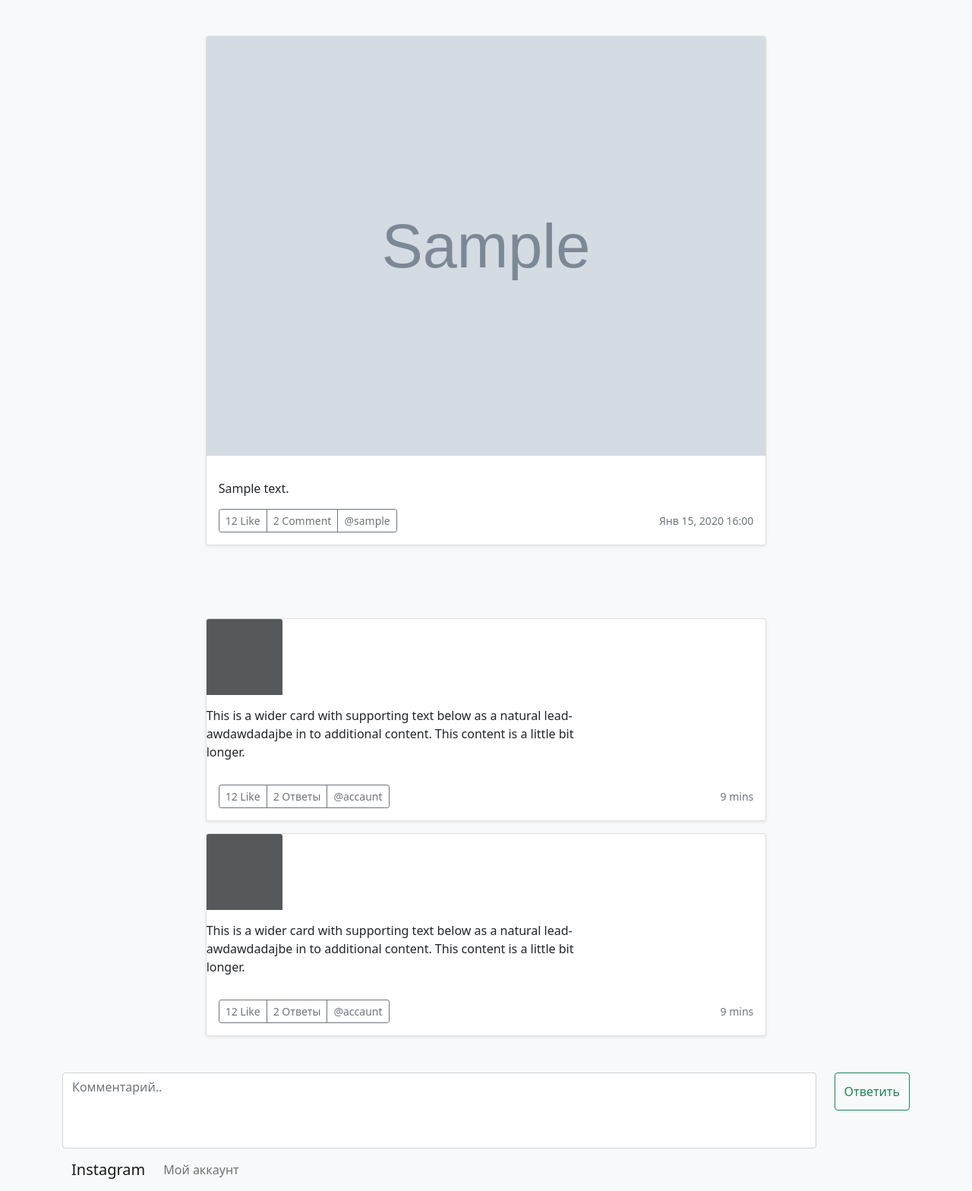
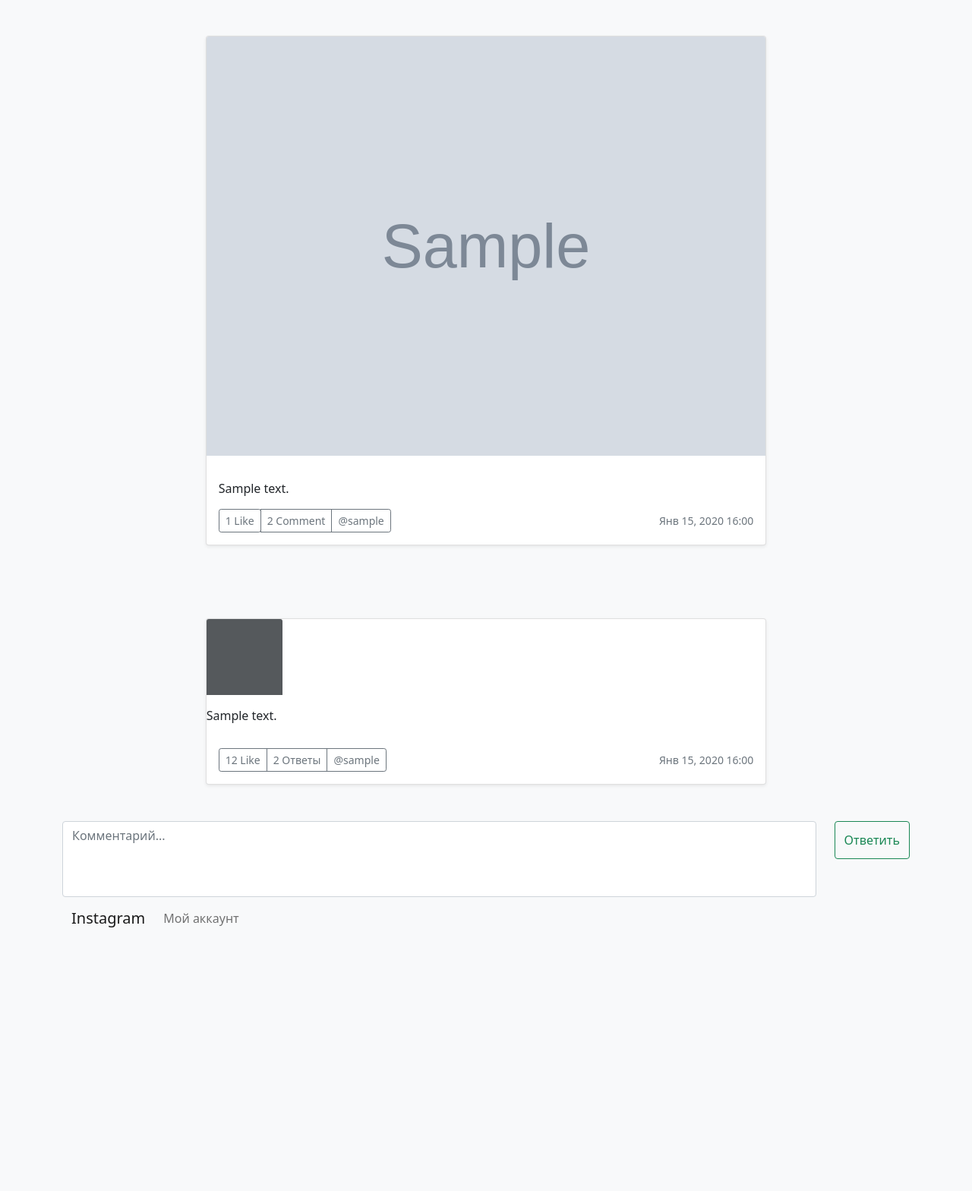
Before and after one commit to bezbak/Django_Instagram_again, a Django app: page /post_detail/1/ in a window 1280 px wide. Shown: the part 57-1625 px from the top of the page at 76% size. After the commit the page ends 1278 px from the top, so only its background shows below. Run offline with Django 3.2, Linux system fonts and the light colour scheme; tables that the repository leaves empty hold one stand-in row (values such as "Sample post"); grey boxes marked "Sample" are stand-in pictures.

Commit message:
add comments

```diff
--- a/apps/posts/models.py
+++ b/apps/posts/models.py
@@ -28,3 +28,28 @@ class Like(models.Model):
         related_name="likes",
         on_delete=models.CASCADE
     )
+
+class Comment(models.Model):
+    text = models.CharField(
+        max_length=255
+    )
+    post = models.ForeignKey(
+        Posts,
+        related_name='comment',
+        on_delete=models.CASCADE
+    )
+    user = models.ForeignKey(
+        User,
+        related_name="comment",
+        on_delete=models.CASCADE
+    )
+    created = models.DateTimeField(
+        auto_now_add=True
+    )
+    parent = models.ForeignKey(
+        'self',
+        related_name="child",
+        on_delete=models.CASCADE,
+        blank=True,
+        null=True
+    )
--- a/apps/posts/views.py
+++ b/apps/posts/views.py
@@ -1,5 +1,5 @@
 from django.shortcuts import render, redirect
-from apps.posts.models import Posts, Like
+from apps.posts.models import Posts, Like, Comment
 # Create your views here.
 
 def index(request):
@@ -32,6 +32,21 @@ def create_post(request):
 
 def post_detail(request, id):
     post = Posts.objects.get(id = id)
+    if request.method == 'POST' and request.user.is_authenticated:
+        if 'like' in request.POST:
+            try:
+                like = Like.objects.get(user = request.user, post = post)
+                like.delete()
+                return redirect('post_detail', post.id)
+            except:
+                like = Like.objects.create(user = request.user, post = post)
+                like.save()
+                return redirect('post_detail', post.id)
+        if 'comment' in request.POST:
+            text = request.POST.get('text')
+            comment = Comment.objects.create(text =text, post = post, user = request.user)
+            comment.save()
+            return redirect('post_detail', post.id)
     context = {
         "post":post
     }
--- a/templates/comment.html
+++ b/templates/comment.html
@@ -14,7 +14,10 @@
                   <p class="card-text " style="width: 500px; margin: 15px 0;">{{post.description}}</p>
                   <div class="d-flex justify-content-between align-items-center">
                     <div class="btn-group">
-                      <button type="button" class="btn btn-sm btn-outline-secondary">12 Like</button>
+                      <form method="POST" action="">
+                        {%csrf_token%}
+                        <button name="like" type="submit" class="btn btn-sm btn-outline-secondary">{{post.likes.count}} Like</button>
+                      </form>
                       <button type="button" class="btn btn-sm btn-outline-secondary">2 Comment</button>
                       <button type="button" class="btn btn-sm btn-outline-secondary">@{{post.post_user.username}}</button>
                       {%if request.user == post.post_user%}
@@ -33,31 +36,12 @@
         <div class="container">
 
           <div style="display: flex; justify-content:center;" class="row row-cols-1 row-cols-sm-1 row-cols-md-1 g-3">
-            <div class="col-8">
-              <div class="card shadow-sm">
-                <div class="flex_comm">
-                    <svg style="width: 100px; margin-right:15px;" class="bd-placeholder-img card-img-top" width="100%" height="100" xmlns="http://www.w3.org/2000/svg" role="img" aria-label="Placeholder: Thumbnail" preserveAspectRatio="xMidYMid slice" focusable="false"> <rect width="100%" height="100%" fill="#55595c"></rect></svg>
-                    <p class="card-text " style="width: 500px; margin: 15px 0;">This is a wider card with supporting text below as a natural lead-awdawdadajbe    in to additional content. This content is a little bit longer.</p>
-                </div>
-
-
-                <div class="card-body">
-                  <div class="d-flex justify-content-between align-items-center">
-                    <div class="btn-group">
-                      <button type="button" class="btn btn-sm btn-outline-secondary">12 Like</button>
-                      <button type="button" class="btn btn-sm btn-outline-secondary">2 Ответы</button>
-                      <button type="button" class="btn btn-sm btn-outline-secondary">@accaunt</button>
-                    </div>
-                    <small class="text-muted">9 mins</small>
-                  </div>
-                </div>
-              </div>
-            </div>
-            <div class="col-8">
+            {%for comment in post.comment.all|slice:"::-1"%}
+              <div class="col-8">
                 <div class="card shadow-sm">
                   <div class="flex_comm">
                       <svg style="width: 100px; margin-right:15px;" class="bd-placeholder-img card-img-top" width="100%" height="100" xmlns="http://www.w3.org/2000/svg" role="img" aria-label="Placeholder: Thumbnail" preserveAspectRatio="xMidYMid slice" focusable="false"> <rect width="100%" height="100%" fill="#55595c"></rect></svg>
-                      <p class="card-text " style="width: 500px; margin: 15px 0;">This is a wider card with supporting text below as a natural lead-awdawdadajbe    in to additional content. This content is a little bit longer.</p>
+                      <p class="card-text " style="width: 500px; margin: 15px 0;">{{comment.text}}</p>
                   </div>
 
 
@@ -66,22 +50,26 @@
                       <div class="btn-group">
                         <button type="button" class="btn btn-sm btn-outline-secondary">12 Like</button>
                         <button type="button" class="btn btn-sm btn-outline-secondary">2 Ответы</button>
-                        <button type="button" class="btn btn-sm btn-outline-secondary">@accaunt</button>
+                        <button type="button" class="btn btn-sm btn-outline-secondary">@{{comment.user.username}}</button>
                       </div>
-                      <small class="text-muted">9 mins</small>
+                      <small class="text-muted">{{comment.created|date:"M d, Y H:i"}}</small>
                     </div>
                   </div>
                 </div>
               </div>
+            {%endfor%}
+
           </div>
         </div>
       </div>
       <div class="comment  bg-light">
         <div class="container">
-      <form class="d-flex">
-        <textarea style="resize:none; height:100px;" class="form-control me-4" type="search" placeholder="Комментарий..  " aria-label="Search"></textarea>
-        <button style="height: 50px;" class="btn btn-outline-success" type="submit">Ответить</button>
-      </form></div>
+          <form method="POST" class="d-flex">
+            {%csrf_token%}
+            <textarea name="text" style="resize:none; height:100px;" class="form-control me-4" type="search" placeholder="Комментарий..." aria-label="Search"></textarea>
+            <button name="comment" style="height: 50px;" class="btn btn-outline-success" type="submit">Ответить</button>
+        </form>
+      </div>
     </div>
     {%include "includes/footer.html"%}
 {%endblock%}
```
Also changed, not shown: apps/posts/migrations/0003_comment.py (added), apps/posts/migrations/0004_alter_comment_parent.py (added).
